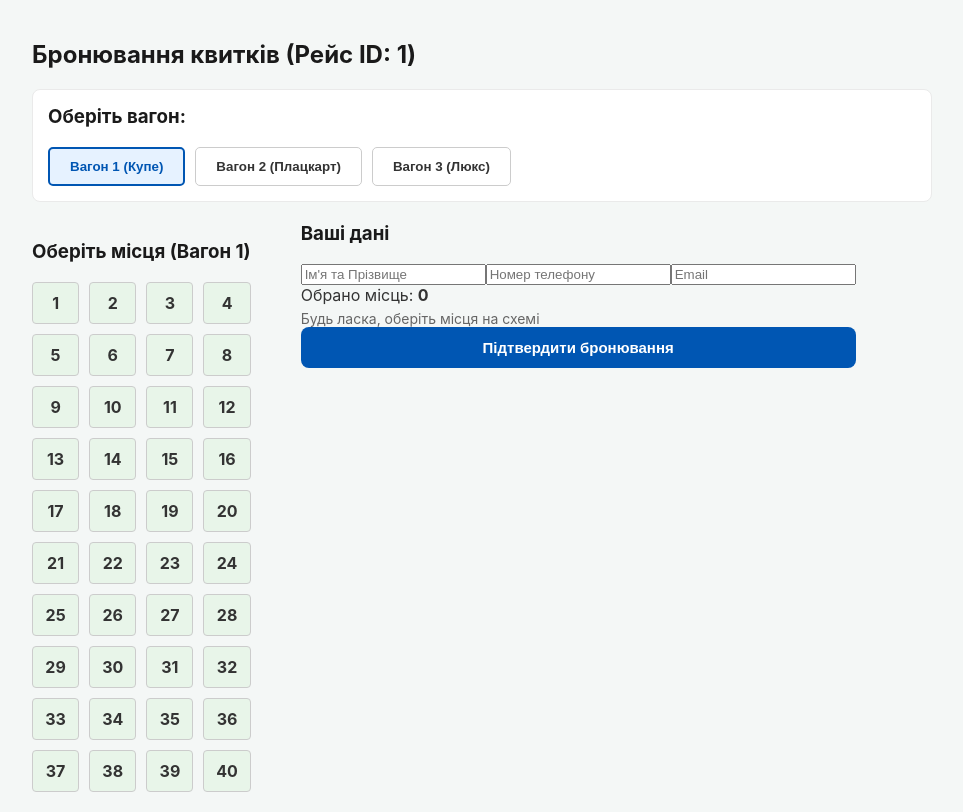
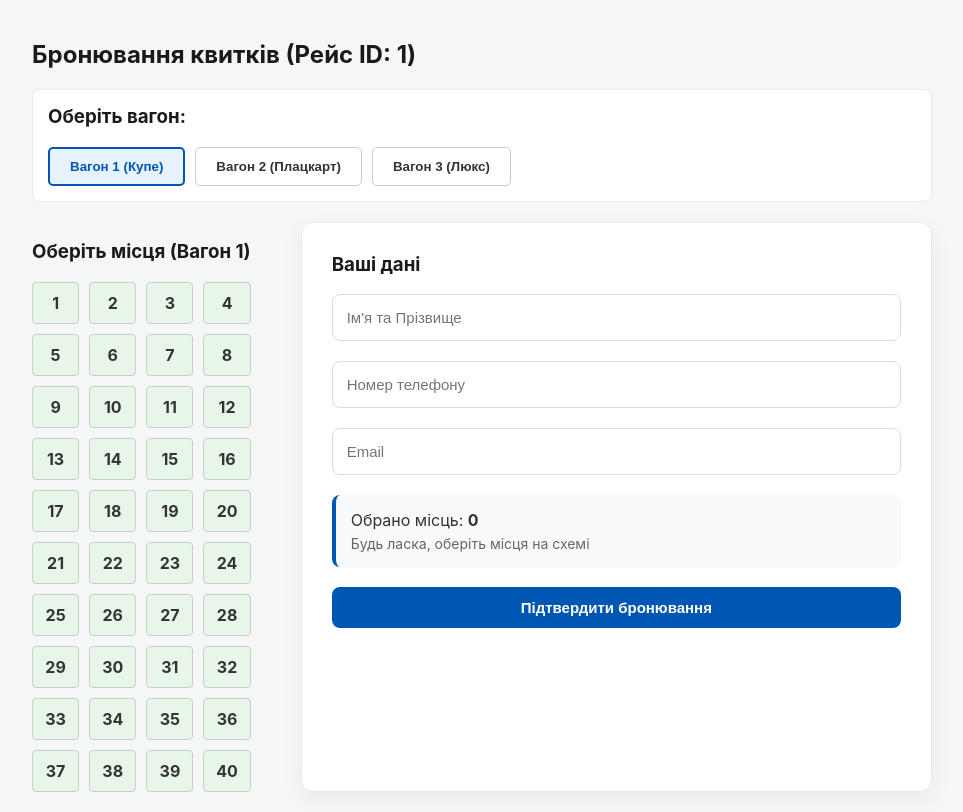
Before and after one commit to yorleX23/Railway-WEB-project, a React (Vite) app: page /booking/1 in a window 1280 px wide. Shown: the whole page, without its empty margins (158-1121 px from the left). Built offline with nearby package versions, Linux system fonts and the light colour scheme.

Commit message:
Оновелння дизайну(покращення сторінки бронювання)

```diff
--- a/src/index.css
+++ b/src/index.css
@@ -80,7 +80,7 @@ h1, h2, h3 {
   color: var(--text-muted);
 }
 
-/* Кнопки */
+/* оновлено стилі кнопок */
 .btn-primary {
   background-color: var(--primary);
   color: white;
@@ -99,4 +99,90 @@ h1, h2, h3 {
   background-color: var(--primary-hover);
 }
 
-/* оновлено стилі кнопок */
+/* Контейнер сторінки бронювання */
+.booking-layout {
+  display: flex;
+  gap: 40px;
+  flex-wrap: wrap;
+  margin-top: 20px;
+}
+
+/* Карта місць */
+.seat-grid {
+  display: grid;
+  grid-template-columns: repeat(4, 1fr);
+  gap: 12px;
+  max-width: 320px;
+}
+
+.seat {
+  padding: 15px 10px;
+  text-align: center;
+  border-radius: 8px;
+  font-weight: 600;
+  font-size: 16px;
+  cursor: pointer;
+  transition: all 0.2s ease-in-out;
+  border: 2px solid transparent;
+}
+
+.seat.free {
+  background-color: #e8f5e9;
+  color: #2e7d32;
+  border-color: #c8e6c9;
+}
+.seat.free:hover {
+  background-color: #c8e6c9;
+  transform: translateY(-2px);
+}
+
+.seat.selected {
+  background-color: #0056b3;
+  color: white;
+  transform: scale(1.05);
+  box-shadow: 0 4px 10px rgba(0, 86, 179, 0.3);
+}
+
+.seat.booked {
+  background-color: #ffebee;
+  color: #c62828;
+  border-color: #ffcdd2;
+  cursor: not-allowed;
+  opacity: 0.6;
+}
+
+/* Форма бронювання */
+.booking-form {
+  background: white;
+  padding: 30px;
+  border-radius: 12px;
+  box-shadow: 0 8px 24px rgba(0,0,0,0.05);
+  border: 1px solid #eaeaea;
+  flex: 1;
+  min-width: 300px;
+}
+
+.form-input {
+  width: 100%;
+  padding: 14px;
+  margin-bottom: 20px;
+  border: 1px solid #ddd;
+  border-radius: 8px;
+  font-size: 15px;
+  box-sizing: border-box;
+  transition: border-color 0.2s;
+}
+
+.form-input:focus {
+  border-color: var(--primary);
+  outline: none;
+  box-shadow: 0 0 0 3px rgba(0, 86, 179, 0.1);
+}
+
+.summary-box {
+  background-color: #f8f9fa;
+  padding: 15px;
+  border-radius: 8px;
+  margin-bottom: 20px;
+  border-left: 4px solid var(--primary);
+}
```
